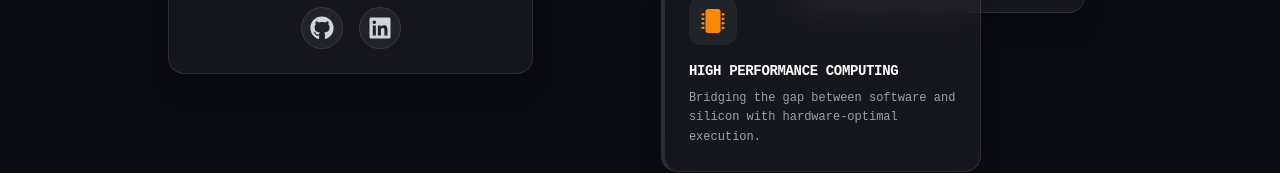
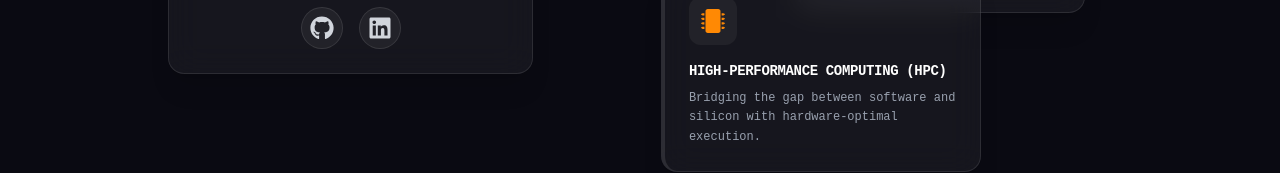
Before and after one commit to chunyuema/chunyuema.github.io, a Next.js app: page / in a window 1280 px wide. Shown: the part 544-717 px from the top of the page. Built offline with nearby package versions, Linux system fonts and the light colour scheme.

Commit message:
fix: update the hpc pillar #53

```diff
--- a/src/components/sections/AboutMe.tsx
+++ b/src/components/sections/AboutMe.tsx
@@ -45,11 +45,11 @@ const AboutMe: React.FC = () => {
         },
         {
             id: "hpc",
-            title: "High Performance Computing",
+            title: "High-Performance Computing (HPC)",
             description: "Bridging the gap between software and silicon with hardware-optimal execution.",
             longDescription: [
-                "**The Mission:** My work in HPC focuses on the 'Micro' layer—where every clock cycle and byte of memory matters. Through my studies at the University of Edinburgh, I am mastering the art of squeezing maximum performance out of the hardware to transform computationally expensive algorithms into highly efficient, close-to-metal implementations required for the next generation of AI and financial engines.",
-                "**Focus Areas:** Multi-core parallelism (OpenMP/MPI), GPU acceleration (CUDA), and low-level optimization (SIMD, cache locality, and memory hierarchy)."
+                "**The Philosophy:** In the 'Micro' layer, software must be an extension of the hardware. Through my studies at the University of Edinburgh, I am deepening my expertise in 'squeezing the silicon'—learning to minimize abstraction overhead and optimize memory-compute paths to transform expensive algorithms into high-velocity, close-to-metal implementations.",
+                "**Focus Areas:** Modern C++, parallel programming models (OpenMP/MPI), GPU acceleration (CUDA), and low-level optimization (SIMD, cache locality, and NUMA-aware scheduling)."
             ],
             icon: <FaMicrochip className="w-6 h-6" />,
             color: "text-orange-400",
```
